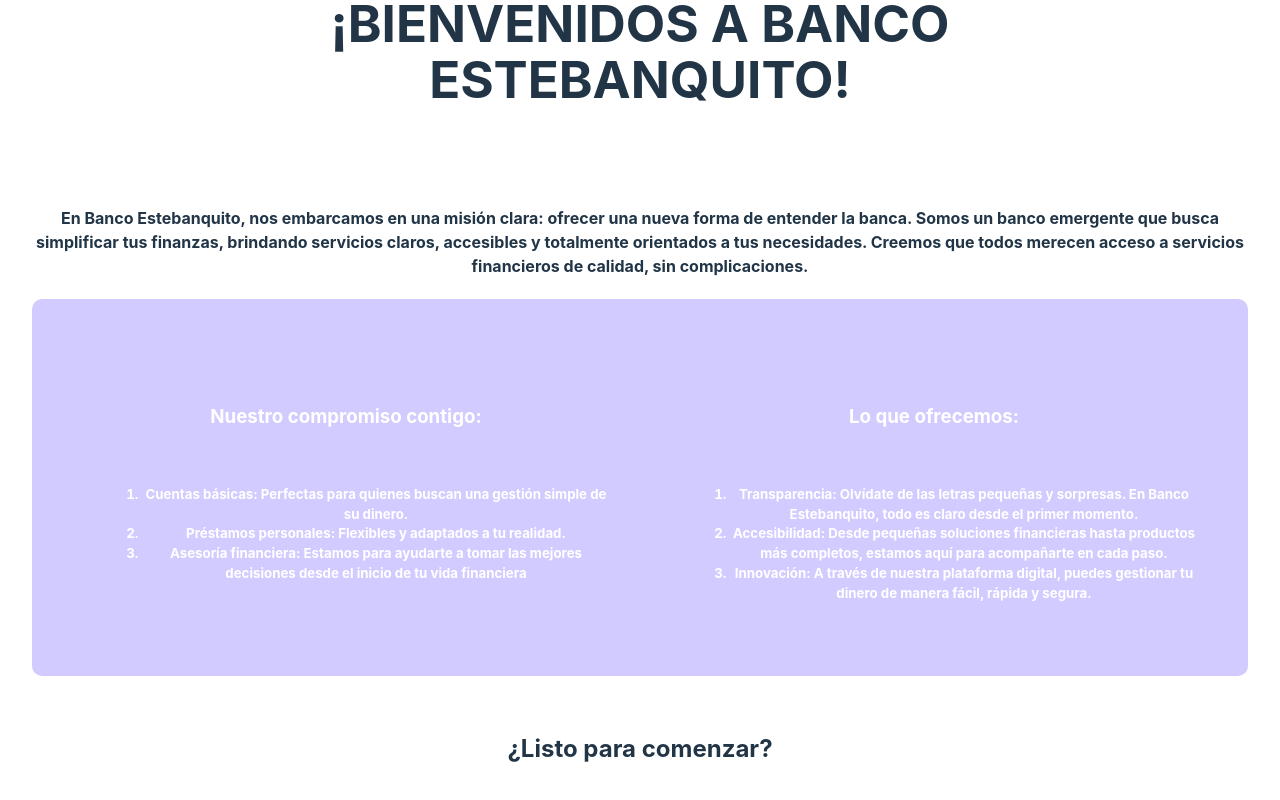
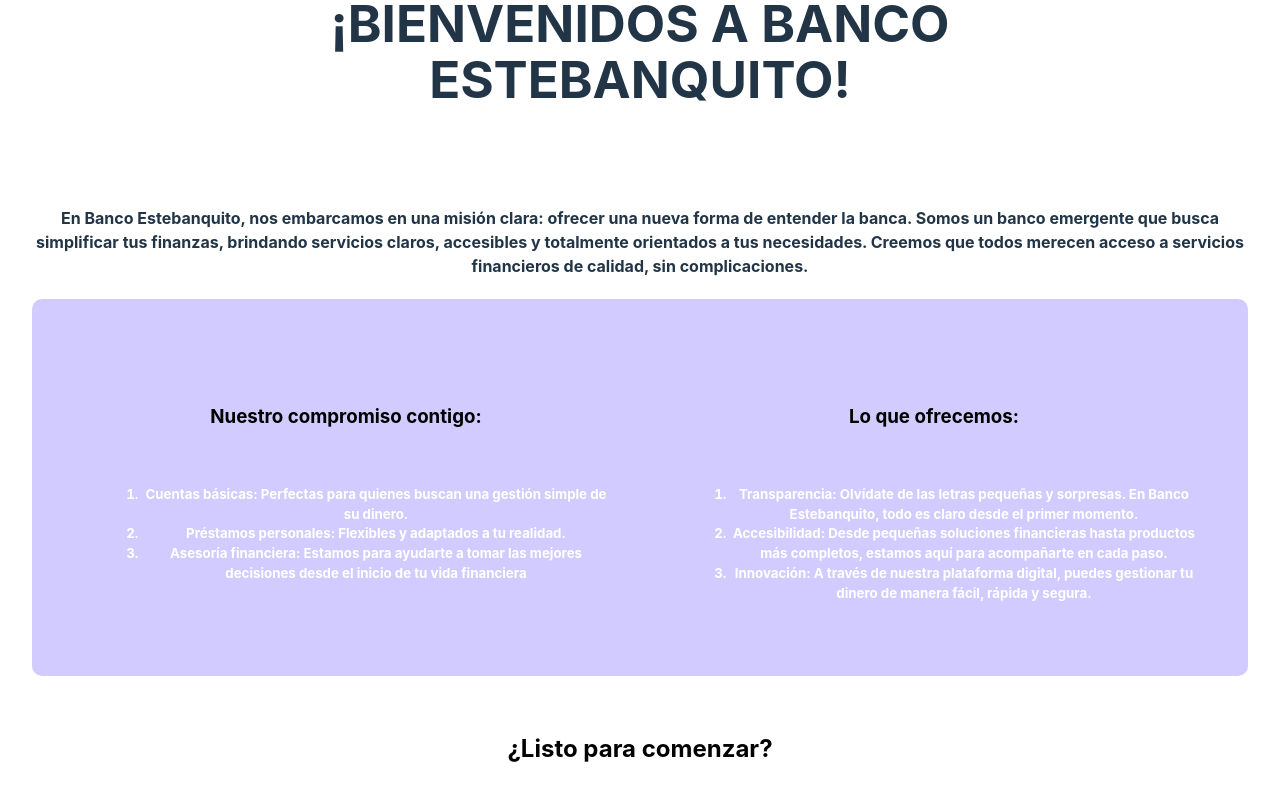
Before and after one commit to JuanitaSS/pv2, a React (Vite) app in the folder Pv2/: page / in a window 1280 px wide. Shown: the part 758-1558 px from the top of the page. Built offline with nearby package versions, Linux system fonts and the light colour scheme; a web font is replaced by a local one.

Commit message:
titulo negro

```diff
--- a/Pv2/src/estilos/Principal.module.css
+++ b/Pv2/src/estilos/Principal.module.css
@@ -54,6 +54,8 @@
   padding: 10px;
   margin: 25px auto;
   max-width: 60%;
+  color: rgb(0, 0, 0);
+
 }
 
 .info1 h5, .info1 h3 {
```
